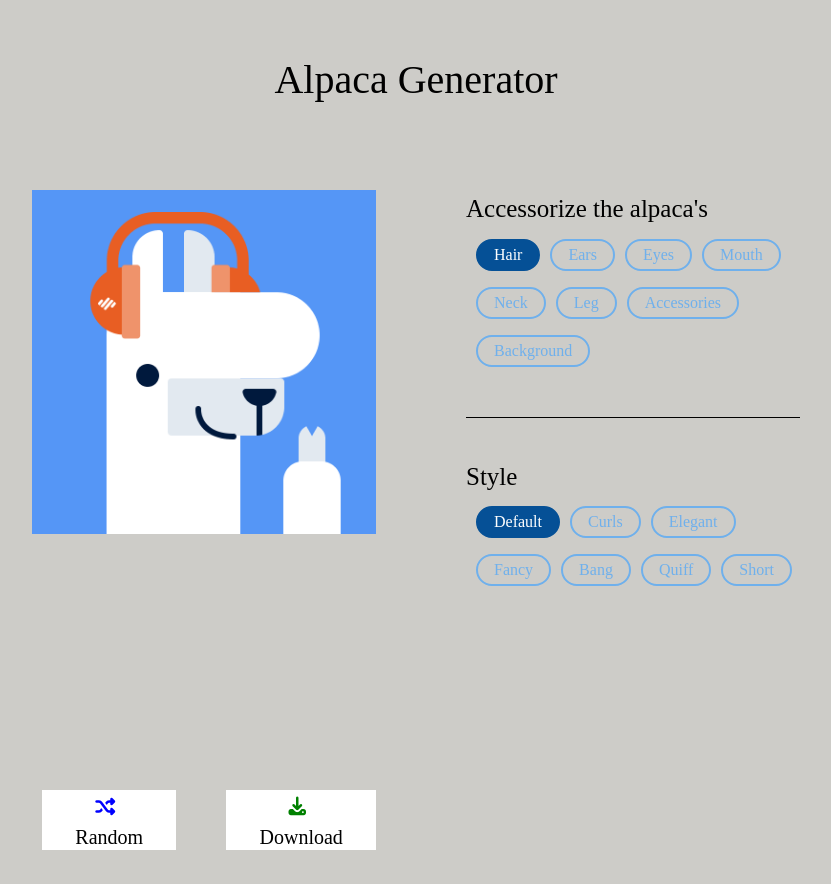
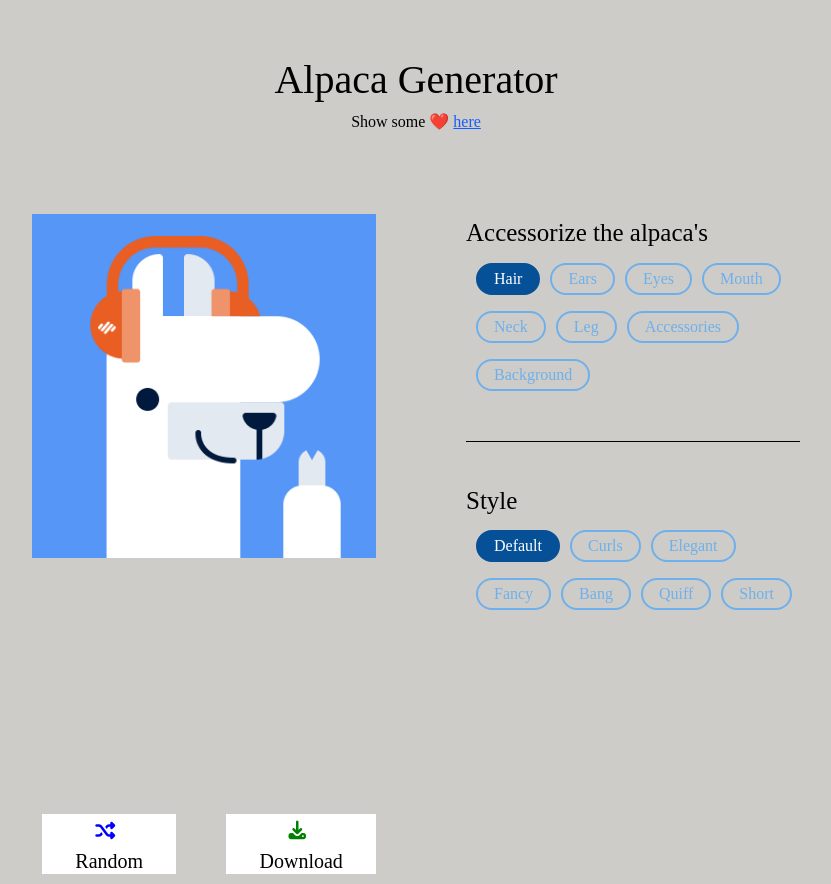
Before and after one commit to sedfarouk/alpaca-generator, a React (Vite) app: page / in a window 1280 px wide. Shown: the whole page, without its empty margins (224-1055 px from the left). Before the commit the page ends 860 px from the top, so only its background shows below. Built offline with nearby package versions, Linux system fonts and the light colour scheme; a web font is replaced by a local one.

Commit message:
feat: add project link

```diff
--- a/src/components/Alpaca.jsx
+++ b/src/components/Alpaca.jsx
@@ -84,12 +84,21 @@ export default function Alpaca() {
 
   return (
     <div className="mx-auto w-3/5">
-      <h1 className="text-[30px] md:text-[40px] text-center m-[50px]">
-        Alpaca Generator
-      </h1>
+      <div className="text-center m-[50px]">
+        <h1 className="text-[30px] md:text-[40px]">
+          Alpaca Generator
+        </h1>
+        <p className="">
+          Show some ❤️{" "}
+          <a href="https://github.com/sedfarouk/alpaca-generator" className="text-blue-600 underline">here</a>
+        </p>
+      </div>
       <div className="main mt-[80px] flex flex-col md:flex-row gap-20">
         <div className="alpaca basis-1/2">
-          <div className="relative h-[400px] md:h-[600px] w-auto" ref={alpacaDivRef}>
+          <div
+            className="relative h-[400px] md:h-[600px] w-auto"
+            ref={alpacaDivRef}
+          >
             <Part partItem="background" partImagesMap={backgroundImagesMap}>
               <Part partItem="leg" partImagesMap={legImagesMap}>
                 <Part partItem="ears" partImagesMap={earsImagesMap}>
```
